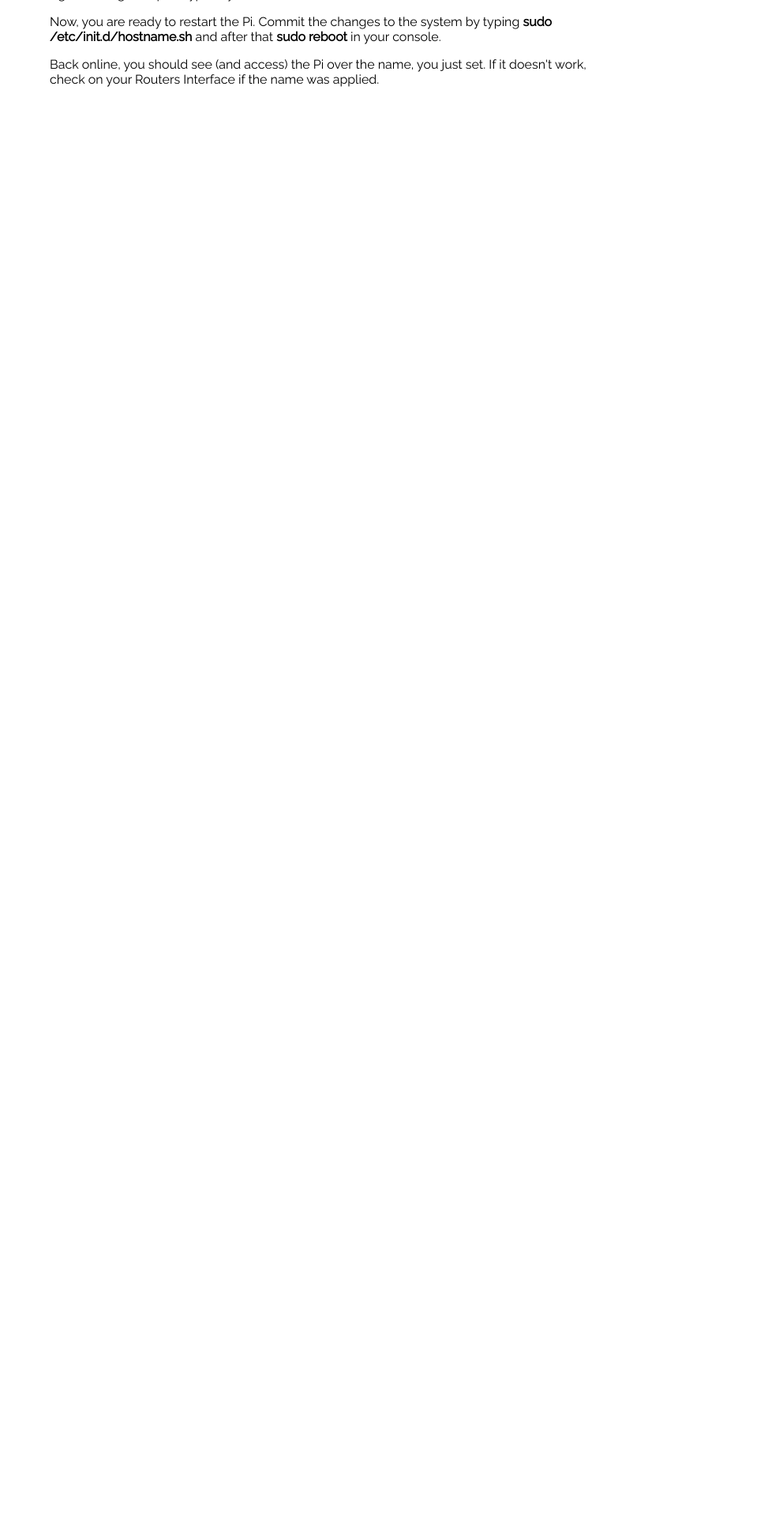
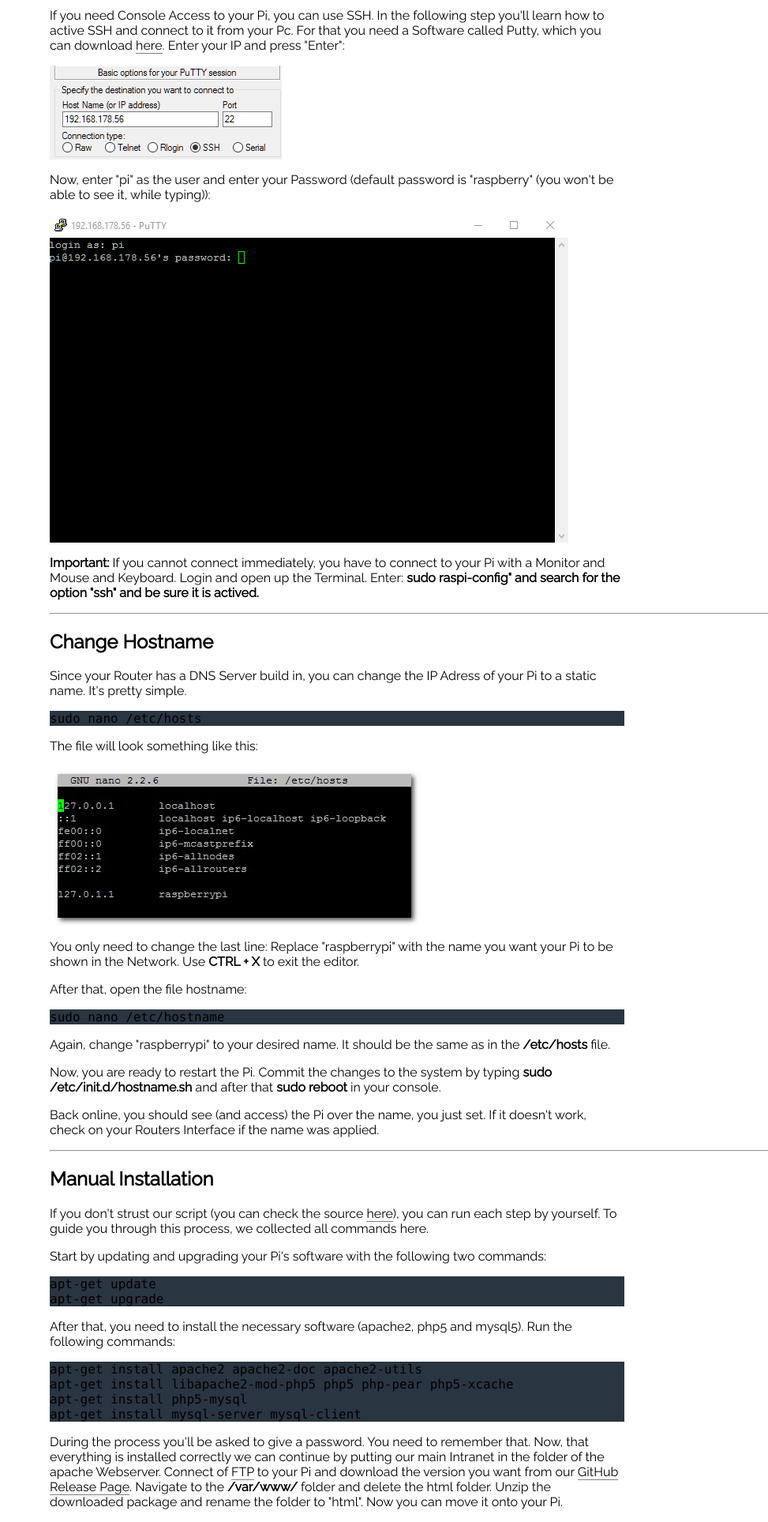
Before and after one commit to IntranetProject/intranet_docs, a PHP site: page /v/0.1.0/index.html in a window 1280 px wide. Shown: the part 2640-4567 px from the top of the page at 79% size, without its empty margins (307-1280 px from the left). Before the commit the page ends 2750 px from the top, so only its background shows below. Run offline with PHP 8.4, Linux system fonts and the light colour scheme; some libraries are stand-ins or nearby versions.

Commit message:
ssh; ftp; manual installation;

```diff
--- a/v/0.1.0/index.html
+++ b/v/0.1.0/index.html
@@ -24,12 +24,15 @@
             <li><a class="scroll" href="#gettingstarted">Getting started</a></li>
             <li><a class="scroll" href="#hardware">Hardware</a></li>
             <li><a class="scroll" href="#software">Software </a></li>
+            <li><a class="scroll" href="#ftp">FTP</a></li>
+            <li><a class="scroll" href="#ssh">SSH</a></li>
             <li><a class="scroll" href="#hostname">Hostname</a></li>
+            <li><a class="scroll" href="#manualinstallation">Manual Installation</a></li>
         </ul>
     </div>
     <div id="container">
         <div id="main-header">
-            <!-- Badge Colors currently are: green (stable), blue(development) red(broken) orange(unstable) -->
+            <!-- Badge Colors currently are: green (release), orange(beta) red(alpha) -->
             <h1>Intranet Documentation <sup><badge class="blue version">0.1.0</badge></sup></h1>
             <p>This is the only official Documentation for the Intranet Project. You can check each version by simply adding the version number in the URL (only works for betas and releases). For Example: <b>/v/0.1.0/</b> There you can find the changelog for each version, too.</p>
             <p>This documentation will show you how to get started with the basic setup and what is important where you have to watch out during setup.</p>
@@ -52,6 +55,7 @@
                 <pre class="prettyprint linenums">
 get http://IntranetProject.net/setup/script/script.sh</pre>
                 <p>And that's all you need to do. Now you can enter the URL of your Pi in your Browsers URL-Bar and let the Database Setup script run everything. Click <a href="#hostname">here</a> if you want to know how to change the <b>hostname</b> of your Pi (different name in Network)</p>
+                <b>Click <a href="#manualinstallation">here</a> if you want to install manually.</b>
             </section>
             <hr style="width: 100%">
             <section id="software">
@@ -65,7 +69,23 @@ sudo nano /var/www/html/php/config.php</pre>
                 <img style="width: 50%;" src="img/phpmyadmin_interface.png" />
                 <p>In the left Navbar click on "New" and create a new Database. Now you can go back to your config.php and insert the MySQL Data. After that visit the Pi in your Browser and let the setup script set the tables up.</p>
             </section>
+            <hr style="width: 100%">
+            <section id="ftp">
+                <h2>FTP</h2>
+                <p>You can use the FTP Protocol to access your Pi via a FTP Client. You can use <a target="_blank" href="https://filezilla-project.org/">FilleZilla</a> or <a target="_blank" href="https://winscp.net/eng/index.php">WinSCP</a> to connect to your Pi. In the following, we'll use WinSCP since it has a build in edit funtion. Start the Programm and enter the Username "pi" and your password (If you didn't change it, it'll be "raspberry").</p>
+                <img src="img/winscp_login.png" />
+                <p>Navigate to the folder where your Intranet is stored. By default it's in the <b>/var/www/html</b> folder. Now you can open and edit all important files. This is going to be very nice to have, if you want to install new modules.</p>
+            </section>
             <hr style="width: 100%;">
+            <section id="ssh">
+                <h2>SSH</h2>
+                <p>If you need Console Access to your Pi, you can use SSH. In the following step you'll learn how to active SSH and connect to it from your Pc. For that you need a Software called Putty, which you can download <a target="_blank" href="http://www.putty.org/">here</a>. Enter your IP and press "Enter":</p>
+                <img src="img/putty_sett.png" />
+                <p>Now, enter "pi" as the user and enter your Password (default password is "raspberry" (you won't be able to see it, while typing)):</p>
+                <img src="img/putty_conn.png" />
+                <p><b>Important:</b> If you cannot connect immediately, you have to connect to your Pi with a Monitor and Mouse and Keyboard. Login and open up the Terminal. Enter: <b>sudo raspi-config" and search for the option "ssh" and be sure it is actived.</b></p>
+            </section>
+            <hr style="width: 100%">
             <section id="hostname">
                 <h2>Change Hostname</h2>
                 <p>Since your Router has a DNS Server build in, you can change the IP Adress of your Pi to a static name. It's pretty simple.</p>
@@ -81,11 +101,29 @@ sudo nano /etc/hostname</pre>
                 <p>Now, you are ready to restart the Pi. Commit the changes to the system by typing <b>sudo /etc/init.d/hostname.sh</b> and after that <b>sudo reboot</b> in your console.</p>
                 <p>Back online, you should see (and access) the Pi over the name, you just set. If it doesn't work, check on your Routers Interface if the name was applied.</p>
             </section>
+            <hr style="width: 100%">
+            <section id="manualinstallation">
+                <h2>Manual Installation</h2>
+                <p>If you don't strust our script (you can check the source <a href="https://github.com/IntranetProject/intranet_page/blob/master/setup/script/script.sh">here</a>), you can run each step by yourself. To guide you through this process, we collected all commands here.</p>
+                <p>Start by updating and upgrading your Pi's software with the following two commands:</p>
+                <pre class="prettyprint linenums">
+apt-get update
+apt-get upgrade</pre>
+                <p>After that, you need to install the necessary software (apache2, php5 and mysql5). Run the following commands:</p>
+                <pre class="prettyprint linenums">
+apt-get install apache2 apache2-doc apache2-utils
+apt-get install libapache2-mod-php5 php5 php-pear php5-xcache
+apt-get install php5-mysql
+apt-get install mysql-server mysql-client</pre>
+                <p>During the process you'll be asked to give a password. You need to remember that. Now, that everything is installed correctly we can continue by putting our main Intranet in the folder of the apache Webserver. Connect of <a href="#ftp">FTP</a> to your Pi and download the version you want from our <a href="https://github.com/IntranetProject/intranet_frontend/releases">GitHub Release Page</a>. Navigate to the <b>/var/www/</b> folder and delete the html folder. Unzip the downloaded package and rename the folder to "html". Now you can move it onto your Pi.</p>
+            </section>
         </div>
     </div>
+    <a href="#" class="go-top">Top</a>
     <script src="https://cdnjs.cloudflare.com/ajax/libs/jspdf/1.3.2/jspdf.min.js"></script>
-    <script src="../js/download.js"></script>
-    <script src="../js/script.js"></script>
+    <script src="../js/download.js" type="text/javascript"></script>
+    <script src="../js/script.js" type="text/javascript"></script>
+    <script src="../js/scroll.js" type="text/javascript"></script>
 </body>
 
 </html>
--- a/v/css/style.css
+++ b/v/css/style.css
@@ -45,6 +45,10 @@ a:hover {
     text-decoration: none;
     color: #aeb2b7;
     font-size: 130%;
+    margin: 0px;
+    display: block;
+    width: 100%;
+    height: 100%;
 }
 
 .nav li {
@@ -127,14 +131,12 @@ section {
     color: black;
     text-decoration: none;
     border-bottom: 1px solid grey;
-    padding-bottom: 10px;
 }
 
 .documentation section a:visited {
     color: black;
     text-decoration: none;
     border-bottom: 1px solid grey;
-    padding-bottom: 10px;
 }
 
 .documentation section .img {
--- a/v/js/script.js
+++ b/v/js/script.js
@@ -1,20 +1,6 @@
-(function() {
-  $('a[href*="#"]:not([href="#"])').click(function() {
-    if (location.pathname.replace(/^\//,'') == this.pathname.replace(/^\//,'') && location.hostname == this.hostname) {
-      var target = $(this.hash);
-      target = target.length ? target : $('[name=' + this.hash.slice(1) +']');
-      if (target.length) {
-        $('html, body').animate({
-          scrollTop: target.offset().top
-        }, 1000);
-        return false;
-      }
-    }
-  });
-});
-$(document).ready(function() {
+$(document).ready(function () {
     // Show or hide the sticky footer button
-			$(window).scroll(function() {
+    $(window).scroll(function () {
         if ($(this).scrollTop() > 200) {
             $('.go-top').fadeIn(200);
         } else {
@@ -23,9 +9,12 @@ $(document).ready(function() {
     });
 
     // Animate the scroll to top
-			$('.go-top').click(function(event) {
+    $('.go-top').click(function (event) {
         event.preventDefault();
 
-				$('html, body').animate({scrollTop: 0}, 300);
-			})
+        $('html, body').animate({
+            scrollTop: 0
+        }, 300);
     });
+});
+// Select all links with hashes
--- /dev/null
+++ b/v/js/scroll.js
@@ -0,0 +1,14 @@
+$(function () {
+    $('a[href*="#"]:not([href="#"])').click(function () {
+        if (location.pathname.replace(/^\//, '') == this.pathname.replace(/^\//, '') && location.hostname == this.hostname) {
+            var target = $(this.hash);
+            target = target.length ? target : $('[name=' + this.hash.slice(1) + ']');
+            if (target.length) {
+                $('html, body').animate({
+                    scrollTop: target.offset().top
+                }, 500);
+                return false;
+            }
+        }
+    });
+});
```
Also changed, not shown: v/0.1.0/img/putty_conn.png (added), v/0.1.0/img/putty_sett.png (added), v/0.1.0/img/winscp_login.png (added). Lines whose indentation alone changed are shown as unchanged.
